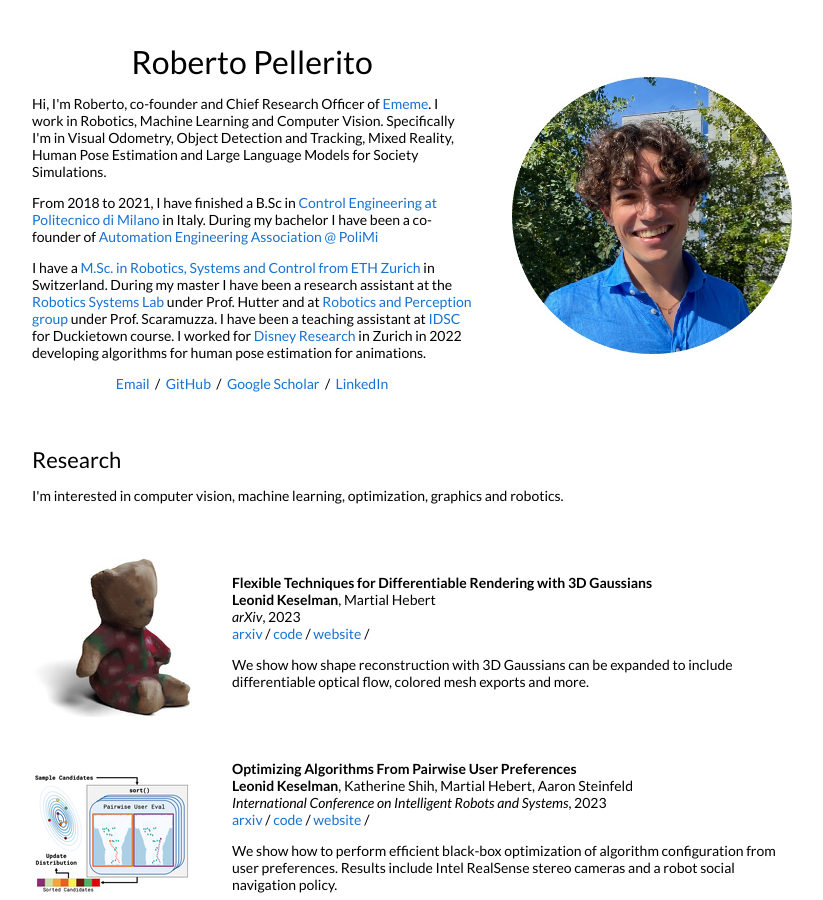
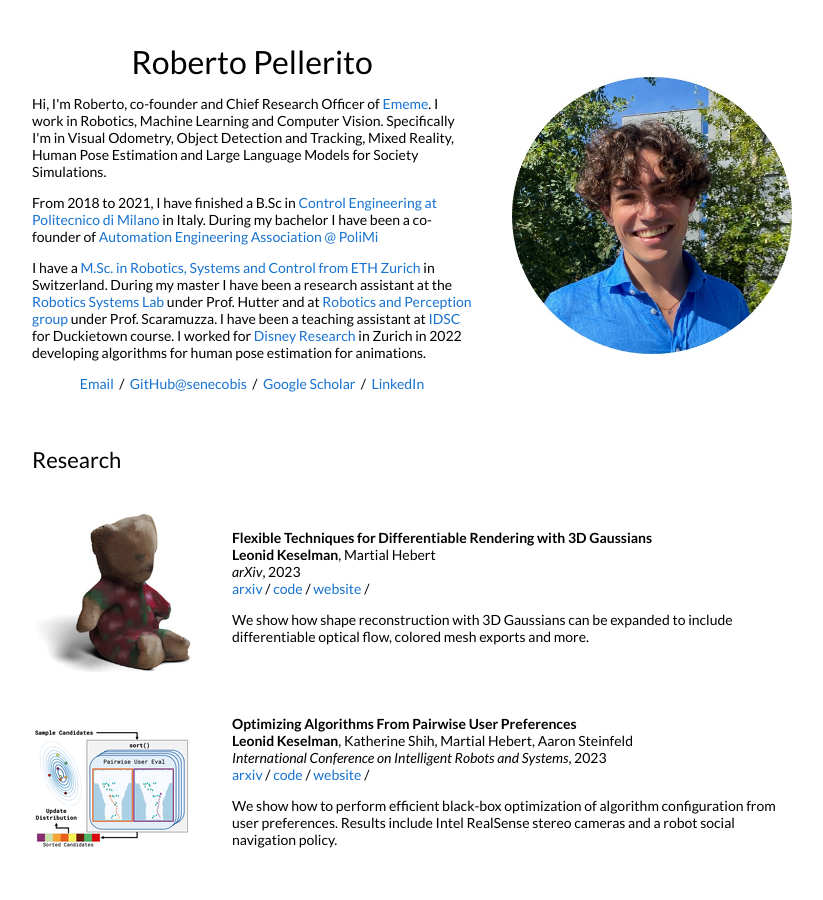
Before and after one commit to senecobis/senecobis.github.io, a Jekyll site: the page built from _posts/2023-08-28-3dgaussians.markdown, in a window 1280 px wide and 900 px high. Shown: the whole window, without its empty margins (228-1051 px from the left). Built offline with Jekyll 4.4.1, drawn with Linux system fonts in a browser that asks for light colours.

Commit message:
add links

```diff
--- a/_layouts/default.html
+++ b/_layouts/default.html
@@ -44,10 +44,10 @@
                 During my master I have been a research assistant at the <a href="https://rsl.ethz.ch">Robotics Systems Lab</a> under Prof. Hutter and at <a href="https://rpg.ifi.uzh.ch"> Robotics and Perception group</a> under Prof. Scaramuzza. I have been a teaching assistant at <a href="https://idsc.ethz.ch">IDSC</a> for Duckietown course. I worked for <a href="https://studios.disneyresearch.com">Disney Research</a> in Zurich in 2022 developing algorithms for human pose estimation for animations.
               </p>
               <p style="text-align:center">
-                <a target="_blank" href="https://mailhide.io/e/B8TyS"> Email</a> &nbsp;/&nbsp;
-                <a href="https://github.com/leonidk">GitHub</a> &nbsp;/&nbsp;
-                <a href="https://scholar.google.com/citations?user=GCYG4GoAAAAJ">Google Scholar</a> &nbsp;/&nbsp;
-                <a href="https://www.linkedin.com/in/lkeselman"> LinkedIn </a>
+                <a target="_blank" href="ro.pellerio@icloud.com"> Email</a> &nbsp;/&nbsp;
+                <a href="https://github.com/senecobis">GitHub@senecobis</a> &nbsp;/&nbsp;
+                <a href="https://scholar.google.com/citations?user=cquPuQ0AAAAJ&hl=it">Google Scholar</a> &nbsp;/&nbsp;
+                <a href="https://www.linkedin.com/in/roberto-pellerito-b8b99319a/"> LinkedIn </a>
               </p>
             </td>
             <td style="padding:2.5%;width:40%;max-width:40%">
@@ -60,9 +60,9 @@
           <tr>
             <td style="padding:2.5%;width:100%;vertical-align:middle">
               <h2>Research</h2>
-              <p>
+              <!-- <p>
                 I'm interested in computer vision, machine learning, optimization, graphics and robotics.
-              </p>
+              </p> -->
             </td>
           </tr>
         </table>
```
